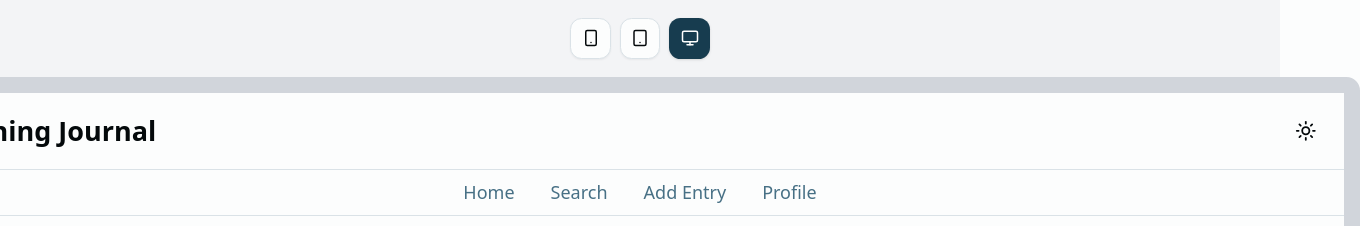
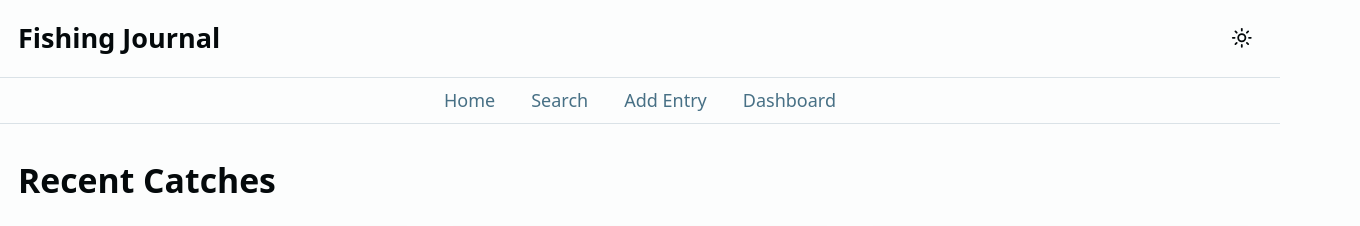
Before and after one commit to jasonkneen/sg-691722334004203, a Next.js app: page / in a window 1280 px wide. Shown: the top 226 px of the page, 1360 px wide, since content can reach past the window. Built offline with nearby package versions, Linux system fonts and the light colour scheme.

Commit message:
SOFTGEN MAGIC

```diff
--- a/src/components/DeviceWrapper.jsx
+++ b/src/components/DeviceWrapper.jsx
@@ -1,77 +1,9 @@
-import React, { useState, useEffect } from 'react';
-import { Smartphone, Tablet, Monitor } from 'lucide-react';
-import { Button } from '@/components/ui/button';
-import { cn } from '@/lib/utils';
+import React from 'react';
 
 const DeviceWrapper = ({ children }) => {
-  const [device, setDevice] = useState('mobile');
-  const [orientation, setOrientation] = useState('portrait');
-
-  useEffect(() => {
-    const handleResize = () => {
-      if (window.innerWidth >= 1024) {
-        setDevice('desktop');
-      } else if (window.innerWidth >= 768) {
-        setDevice('tablet');
-      } else {
-        setDevice('mobile');
-      }
-      setOrientation(window.innerWidth > window.innerHeight ? 'landscape' : 'portrait');
-    };
-
-    handleResize();
-    window.addEventListener('resize', handleResize);
-    return () => window.removeEventListener('resize', handleResize);
-  }, []);
-
-  const deviceSizes = {
-    mobile: 'w-[375px] h-[667px]',
-    tablet: orientation === 'portrait' ? 'w-[768px] h-[1024px]' : 'w-[1024px] h-[768px]',
-    desktop: 'w-[1440px] h-[900px]',
-  };
-
-  const deviceFrames = {
-    mobile: 'rounded-[3rem] border-[14px]',
-    tablet: 'rounded-[2rem] border-[20px]',
-    desktop: 'rounded-lg border-[16px]',
-  };
-
   return (
-    <div className="flex flex-col items-center justify-center min-h-screen bg-gray-100 dark:bg-gray-900 p-4">
-      <div className="flex space-x-2 mb-4">
-        <Button
-          variant={device === 'mobile' ? 'default' : 'outline'}
-          size="icon"
-          onClick={() => setDevice('mobile')}
-        >
-          <Smartphone className="h-4 w-4" />
-        </Button>
-        <Button
-          variant={device === 'tablet' ? 'default' : 'outline'}
-          size="icon"
-          onClick={() => setDevice('tablet')}
-        >
-          <Tablet className="h-4 w-4" />
-        </Button>
-        <Button
-          variant={device === 'desktop' ? 'default' : 'outline'}
-          size="icon"
-          onClick={() => setDevice('desktop')}
-        >
-          <Monitor className="h-4 w-4" />
-        </Button>
-      </div>
-      <div
-        className={cn(
-          'border-gray-300 dark:border-gray-700 overflow-hidden transition-all duration-300 bg-white dark:bg-gray-800',
-          deviceSizes[device],
-          deviceFrames[device]
-        )}
-      >
-        <div className="w-full h-full overflow-auto bg-background">
-          {children}
-        </div>
-      </div>
+    <div className="min-h-screen bg-background">
+      {children}
     </div>
   );
 };
--- a/src/components/Layout.jsx
+++ b/src/components/Layout.jsx
@@ -35,7 +35,7 @@ const Layout = ({ children }) => {
                 <Link href="/add-entry" className="text-muted-foreground hover:text-foreground">Add Entry</Link>
               </li>
               <li>
-                <Link href="/profile" className="text-muted-foreground hover:text-foreground">Profile</Link>
+                <Link href="/dashboard" className="text-muted-foreground hover:text-foreground">Dashboard</Link>
               </li>
             </ul>
           </div>
@@ -65,9 +65,9 @@ const Layout = ({ children }) => {
                 </Link>
               </li>
               <li>
-                <Link href="/profile" className="flex flex-col items-center text-muted-foreground hover:text-foreground">
+                <Link href="/dashboard" className="flex flex-col items-center text-muted-foreground hover:text-foreground">
                   <User size={24} />
-                  <span className="text-xs mt-1">Profile</span>
+                  <span className="text-xs mt-1">Dashboard</span>
                 </Link>
               </li>
             </ul>
--- /dev/null
+++ b/src/components/ui/LoadingSpinner.jsx
@@ -0,0 +1,11 @@
+import React from 'react';
+
+const LoadingSpinner = () => {
+  return (
+    <div className="flex justify-center items-center">
+      <div className="animate-spin rounded-full h-8 w-8 border-b-2 border-primary"></div>
+    </div>
+  );
+};
+
+export default LoadingSpinner;
--- /dev/null
+++ b/src/pages/dashboard.js
@@ -0,0 +1,24 @@
+import React from 'react';
+import { Card, CardContent, CardHeader, CardTitle } from "@/components/ui/card";
+import { LoadingSpinner } from '@/components/ui/LoadingSpinner';
+
+const Dashboard = () => {
+  return (
+    <div className="container mx-auto px-4 py-8">
+      <h1 className="text-3xl font-bold mb-6">Dashboard</h1>
+      <Card>
+        <CardHeader>
+          <CardTitle>Welcome to your Fishing Journal Dashboard</CardTitle>
+        </CardHeader>
+        <CardContent>
+          <p>This is a placeholder for your dashboard content.</p>
+          <div className="mt-4">
+            <LoadingSpinner />
+          </div>
+        </CardContent>
+      </Card>
+    </div>
+  );
+};
+
+export default Dashboard;
```
